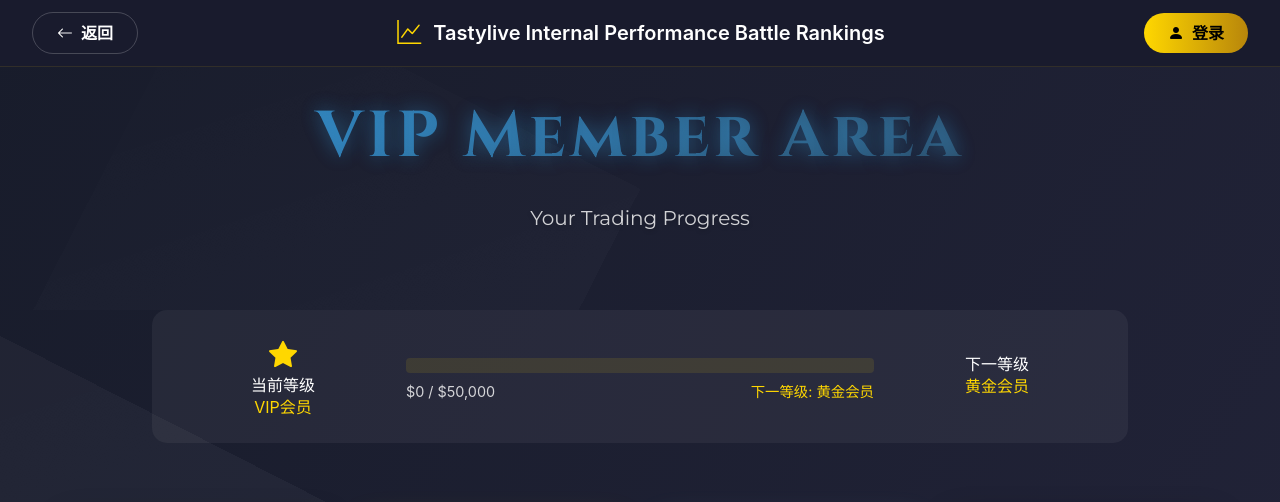
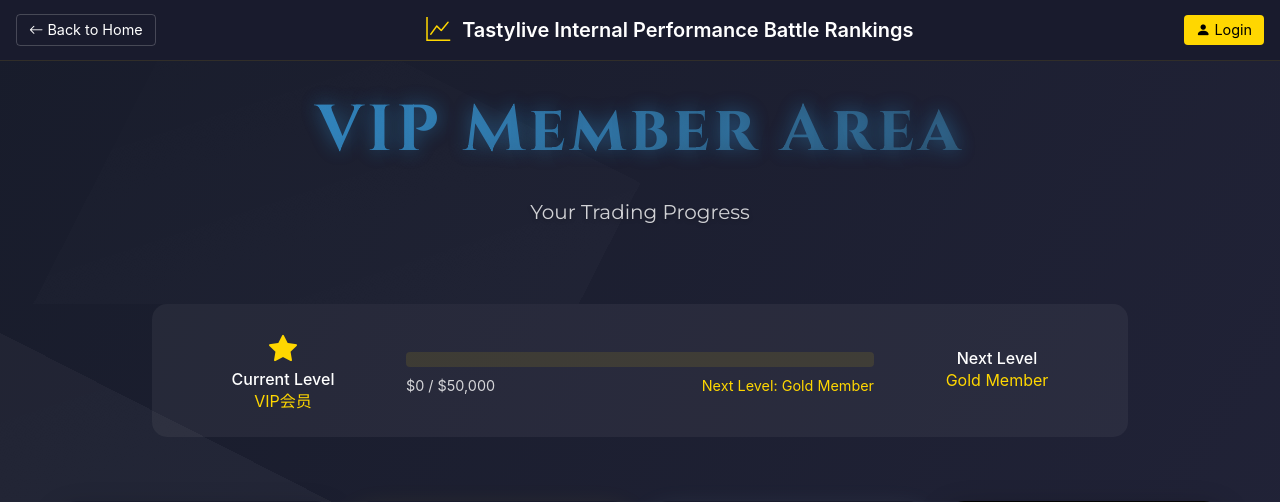
Before and after one commit to liutao1122/Vecchio, a Flask app: page /vip in a window 1280 px wide. Shown: the top 502 px of the page. Run offline with Flask 2, Linux system fonts and the light colour scheme; some libraries are stand-ins or nearby versions.

Commit message:
Update VIP page: Translate all Chinese text to English, improve mobile navigation

```diff
--- a/templates/vip.html
+++ b/templates/vip.html
@@ -61,7 +61,7 @@
             align-items: center;
             max-width: 1400px;
             margin: 0 auto;
-            padding: 0 2rem;
+            padding: 0 1rem;
         }
 
         .nav-left {
@@ -94,18 +94,17 @@
         }
 
         .btn-login {
-            background: linear-gradient(90deg, #ffd700 0%, #b8860b 100%);
+            background: #ffd700;
             color: #000;
             border: none;
-            padding: 0.5rem 1.5rem;
-            border-radius: 50px;
-            font-weight: 600;
+            padding: 0.25rem 0.75rem;
+            border-radius: 4px;
+            font-size: 0.9rem;
             transition: all 0.3s ease;
         }
 
         .btn-login:hover {
-            transform: translateY(-2px);
-            box-shadow: 0 4px 12px rgba(255, 215, 0, 0.2);
+            background: #b8860b;
             color: #000;
         }
 
@@ -113,15 +112,17 @@
             background: transparent;
             color: #fff;
             border: 1px solid rgba(255, 255, 255, 0.2);
-            padding: 0.5rem 1.5rem;
-            border-radius: 50px;
-            font-weight: 600;
+            padding: 0.25rem 0.75rem;
+            border-radius: 4px;
+            font-size: 0.9rem;
             transition: all 0.3s ease;
+            text-decoration: none;
         }
 
         .btn-back:hover {
             background: rgba(255, 255, 255, 0.1);
             color: #fff;
+            text-decoration: none;
         }
 
         .modal-content {
@@ -576,6 +577,18 @@
         }
 
         @media (max-width: 768px) {
+            .nav-content {
+                padding: 0 0.75rem;
+            }
+
+            .nav-center {
+                display: none !important;
+            }
+
+            .btn-back, .btn-login {
+                padding: 0.25rem 0.5rem;
+            }
+
             .membership-card-wrapper {
                 flex: 0 0 100%;
                 max-width: 100%;
@@ -700,17 +713,17 @@
     <nav class="top-nav">
         <div class="nav-content">
             <div class="nav-left">
-                <button class="btn btn-back" onclick="history.back()">
-                    <i class="bi bi-arrow-left me-2"></i>返回
-                </button>
+                <a href="/" class="btn btn-back">
+                    <i class="bi bi-arrow-left me-1"></i>Back to Home
+                </a>
             </div>
-            <div class="nav-center">
+            <div class="nav-center d-none d-md-flex">
                 <i class="bi bi-graph-up header-icon"></i>
                 <h1 class="header-title">Tastylive Internal Performance Battle Rankings</h1>
             </div>
             <div class="nav-right">
                 <button class="btn btn-login" data-bs-toggle="modal" data-bs-target="#loginModal">
-                    <i class="bi bi-person-fill me-2"></i>登录
+                    <i class="bi bi-person-fill me-1"></i>Login
                 </button>
             </div>
         </div>
@@ -721,20 +734,20 @@
         <div class="modal-dialog modal-dialog-centered">
             <div class="modal-content">
                 <div class="modal-header">
-                    <h5 class="modal-title" id="loginModalLabel">用户登录</h5>
+                    <h5 class="modal-title" id="loginModalLabel">User Login</h5>
                     <button type="button" class="btn-close" data-bs-dismiss="modal" aria-label="Close"></button>
                 </div>
                 <div class="modal-body">
                     <form id="loginForm">
                         <div class="mb-3">
-                            <label for="username" class="form-label">用户名</label>
-                            <input type="text" class="form-control" id="username" placeholder="请输入用户名">
+                            <label for="username" class="form-label">Username</label>
+                            <input type="text" class="form-control" id="username" placeholder="Enter your username">
                         </div>
                         <div class="mb-3">
-                            <label for="password" class="form-label">密码</label>
-                            <input type="password" class="form-control" id="password" placeholder="请输入密码">
+                            <label for="password" class="form-label">Password</label>
+                            <input type="password" class="form-control" id="password" placeholder="Enter your password">
                         </div>
-                        <button type="submit" class="btn btn-submit">登录</button>
+                        <button type="submit" class="btn btn-submit">Login</button>
                     </form>
                 </div>
             </div>
@@ -745,19 +758,19 @@
     <div class="vip-header text-center">
         <div class="container">
             {% if 'username' in session %}
-                {% if trader_info.membership_level == '普通会员' %}
+                {% if trader_info.membership_level == 'Regular Member' %}
                     <div class="vip-title regular">
                         <h1 class="display-4">Dear VIP Member</h1>
                     </div>
-                {% elif trader_info.membership_level == '黄金会员' %}
+                {% elif trader_info.membership_level == 'Gold Member' %}
                     <div class="vip-title gold">
                         <h1 class="display-4">Esteemed Gold Member</h1>
                     </div>
-                {% elif trader_info.membership_level == '钻石会员' %}
+                {% elif trader_info.membership_level == 'Diamond Member' %}
                     <div class="vip-title diamond">
                         <h1 class="display-4">Distinguished Diamond Member</h1>
                     </div>
-                {% elif trader_info.membership_level == '至尊黑卡' %}
+                {% elif trader_info.membership_level == 'Supreme Black Card' %}
                     <div class="vip-title supreme">
                         <h1 class="display-4">Exalted Black Card Member</h1>
                     </div>
@@ -780,7 +793,7 @@
                     <div class="col-md-3">
                         <div class="current-level">
                             <i class="bi bi-star-fill"></i>
-                            <h4 class="text-white mb-0" style="font-size: 1rem;">当前等级</h4>
+                            <h4 class="text-white mb-0" style="font-size: 1rem;">Current Level</h4>
                             <p class="text-gold mb-0">{{ trader_info.membership_level }}</p>
                         </div>
                     </div>
@@ -788,14 +801,14 @@
                         <div class="progress-bar-wrapper">
                             <div class="progress">
                                 {% set target_amount = {
-                                    'VIP会员': 50000,
-                                    '黄金会员': 200000,
-                                    '钻石会员': 1000000
+                                    'Regular Member': 50000,
+                                    'Gold Member': 200000,
+                                    'Diamond Member': 1000000
                                 } %}
                                 {% set next_level = {
-                                    'VIP会员': '黄金会员',
-                                    '黄金会员': '钻石会员',
-                                    '钻石会员': '至尊黑卡'
+                                    'Regular Member': 'Gold Member',
+                                    'Gold Member': 'Diamond Member',
+                                    'Diamond Member': 'Supreme Black Card'
                                 } %}
                                 {% set current_target = target_amount[trader_info.membership_level]|default(50000) %}
                                 {% set progress = ((trader_info.trading_volume|default(0) / current_target * 100)|round|int if current_target > 0 else 0) %}
@@ -808,15 +821,15 @@
                             </div>
                             <div class="progress-labels d-flex justify-content-between">
                                 <span>${{ "{:,.0f}".format(trader_info.trading_volume|default(0)) }} / ${{ "{:,.0f}".format(current_target) }}</span>
-                                <span class="text-gold">下一等级: {{ next_level[trader_info.membership_level]|default('黄金会员') }}</span>
+                                <span class="text-gold">Next Level: {{ next_level[trader_info.membership_level]|default('Gold Member') }}</span>
                             </div>
                         </div>
                     </div>
                     <div class="col-md-3">
                         <div class="next-milestone">
                             <i class="bi bi-crown-fill"></i>
-                            <h4 class="text-white mb-0" style="font-size: 1rem;">下一等级</h4>
-                            <p class="text-gold mb-0">{{ next_level[trader_info.membership_level]|default('黄金会员') }}</p>
+                            <h4 class="text-white mb-0" style="font-size: 1rem;">Next Level</h4>
+                            <p class="text-gold mb-0">{{ next_level[trader_info.membership_level]|default('Gold Member') }}</p>
                         </div>
                     </div>
                 </div>
@@ -829,7 +842,7 @@
             <div class="membership-card-wrapper">
                 <div class="membership-card text-center">
                     <i class="bi bi-star-fill card-icon"></i>
-                    <h3>{% if 'username' in session %}普通会员{% else %}Regular Member{% endif %}</h3>
+                    <h3>{% if 'username' in session %}Regular Member{% else %}Regular Member{% endif %}</h3>
                     <div class="card-requirement">Trading Volume < $50,000</div>
                     <ul class="feature-list">
                         <li><i class="bi bi-check-circle-fill"></i> Basic Trading Tools</li>
@@ -848,7 +861,7 @@
                 <div class="membership-card premium text-center">
                     <span class="vip-badge">Current Popular</span>
                     <i class="bi bi-crown-fill card-icon"></i>
-                    <h3>{% if 'username' in session %}黄金会员{% else %}Gold Member{% endif %}</h3>
+                    <h3>{% if 'username' in session %}Gold Member{% else %}Gold Member{% endif %}</h3>
                     <div class="card-requirement">Trading Volume > $50,000</div>
                     <ul class="feature-list">
                         <li><i class="bi bi-check-circle-fill"></i> Advanced Trading Tools</li>
@@ -867,7 +880,7 @@
             <div class="membership-card-wrapper">
                 <div class="membership-card diamond text-center">
                     <i class="bi bi-gem-fill card-icon"></i>
-                    <h3>{% if 'username' in session %}钻石会员{% else %}Diamond Member{% endif %}</h3>
+                    <h3>{% if 'username' in session %}Diamond Member{% else %}Diamond Member{% endif %}</h3>
                     <div class="card-requirement">Trading Volume > $200,000</div>
                     <ul class="feature-list">
                         <li><i class="bi bi-check-circle-fill"></i> All Gold Features</li>
@@ -887,7 +900,7 @@
                 <div class="membership-card supreme text-center">
                     <span class="vip-badge" style="background: linear-gradient(90deg, #000 0%, #333 100%);">SUPREME</span>
                     <i class="bi bi-credit-card-fill card-icon"></i>
-                    <h3>{% if 'username' in session %}至尊黑卡{% else %}Supreme Black Card{% endif %}</h3>
+                    <h3>{% if 'username' in session %}Supreme Black Card{% else %}Supreme Black Card{% endif %}</h3>
                     <div class="card-requirement">Trading Volume > $1,000,000</div>
                     <ul class="feature-list">
                         <li><i class="bi bi-check-circle-fill"></i> All Diamond Features</li>
@@ -970,12 +983,12 @@
                     window.location.reload();
                 } else {
                     // 登录失败
-                    alert(data.message || '登录失败，请检查用户名和密码');
+                    alert(data.message || 'Login failed. Please check your username and password.');
                 }
             })
             .catch(error => {
                 console.error('Login error:', error);
-                alert('登录过程中发生错误，请稍后重试');
+                alert('An error occurred during login. Please try again later.');
             });
         });
 
@@ -993,12 +1006,12 @@
                     // 登出成功后立即刷新页面
                     window.location.reload();
                 } else {
-                    showToast('登出失败', 'error');
+                    showToast('Logout failed', 'error');
                 }
             })
             .catch(error => {
                 console.error('Logout error:', error);
-                showToast('登出过程中发生错误', 'error');
+                showToast('An error occurred during logout', 'error');
             });
         }
 
```
